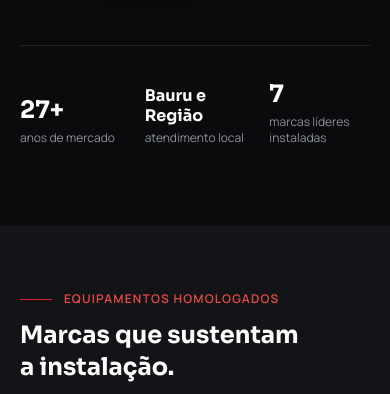
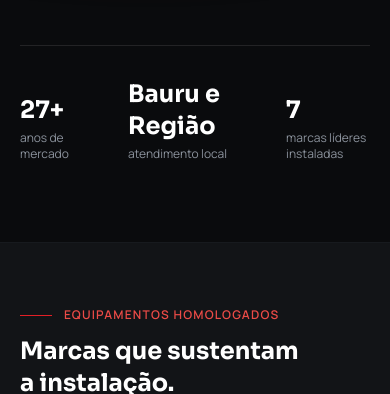
Before and after one commit to lucascardosoinocencio/charlie-telecom, a website: page index.html in a window 390 px wide. Shown: the part 706-1100 px from the top of the page. Drawn offline with nearby package versions, Linux system fonts and the light colour scheme; no server answers.

Commit message:
Fix misaligned Bauru e Região stat matching its siblings' font size
Match the middle hero stat to the same font size as the other two
(27+ and 7) instead of a smaller one, and widen its grid column so it
still fits on one line at tablet width and up. The two values no
longer sit at different heights next to each other.

```diff
--- a/index.html
+++ b/index.html
@@ -128,7 +128,7 @@
           </a>
         </div>
 
-        <dl class="mt-12 grid grid-cols-3 gap-6 border-t border-white/10 pt-8" data-hero-item>
+        <dl class="mt-12 grid grid-cols-[1fr_1.6fr_1fr] gap-6 border-t border-white/10 pt-8" data-hero-item>
           <div class="flex min-h-13 flex-col justify-end sm:min-h-10">
             <dt class="sr-only">Anos de mercado</dt>
             <dd class="font-display text-2xl font-bold text-white sm:text-3xl" data-counter data-target="27" data-suffix="+">0</dd>
@@ -136,7 +136,7 @@
           </div>
           <div class="flex min-h-13 flex-col justify-end sm:min-h-10">
             <dt class="sr-only">Área de atendimento</dt>
-            <dd class="break-normal font-display text-base font-bold leading-tight text-white sm:text-2xl" data-text-counter data-text="Bauru e Região">Bauru e Região</dd>
+            <dd class="break-normal font-display text-2xl font-bold text-white sm:text-3xl" data-text-counter data-text="Bauru e Região">Bauru e Região</dd>
             <p class="mt-1 text-xs text-mist-400 sm:text-sm">atendimento local</p>
           </div>
           <div class="flex min-h-13 flex-col justify-end sm:min-h-10">
```
Also changed, not shown: assets/css/styles.css.
